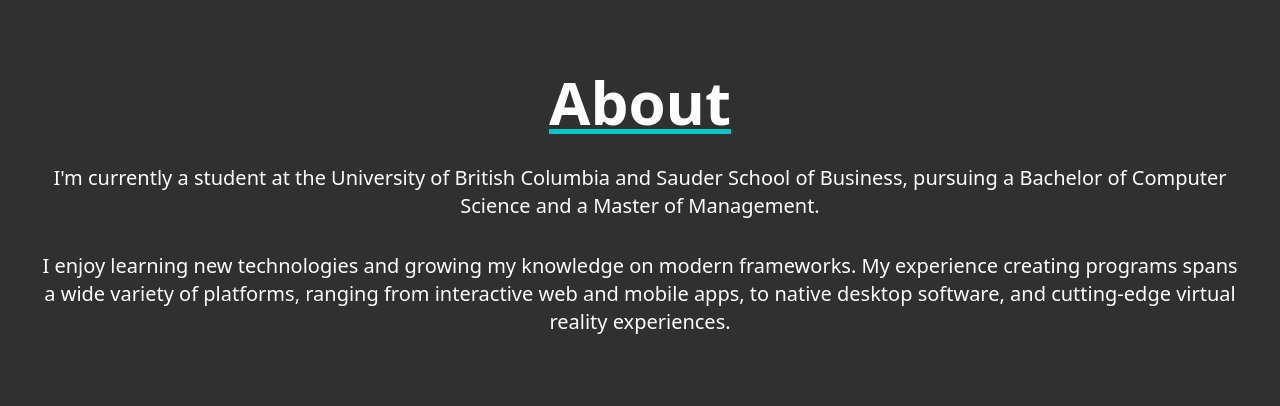
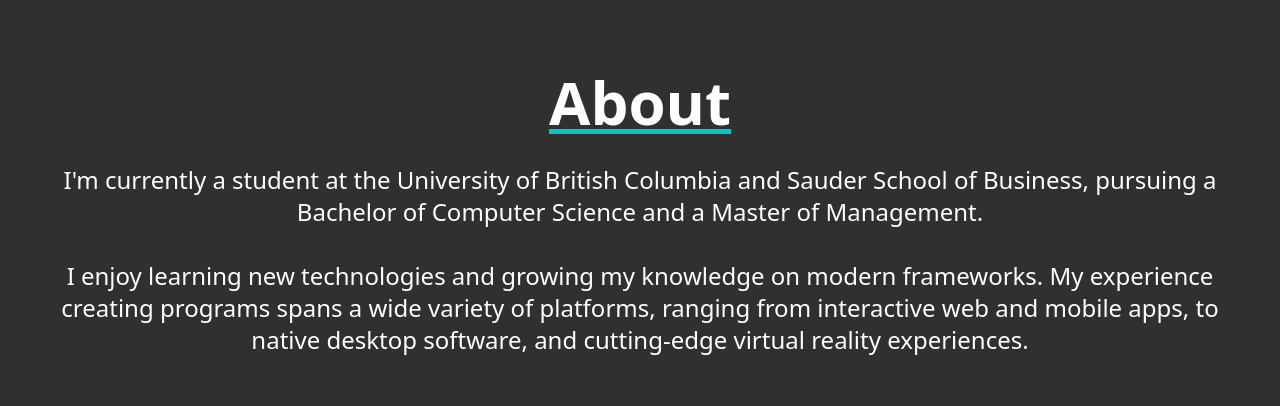
Before and after one commit to devmwang/personal-site, a Next.js app: page / in a window 1280 px wide. Shown: the part 840-1246 px from the top of the page. Built offline with nearby package versions, Linux system fonts and the light colour scheme; no server answers.

Commit message:
Adjusted text size in about

```diff
--- a/src/pages/index.tsx
+++ b/src/pages/index.tsx
@@ -106,10 +106,10 @@
                     <h1 className="text-5xl md:text-6xl leading-normal font-semibold text-white align-middle underline decoration-accent underline-offset-4 decoration-[5px]">
                         {"About"}
                     </h1>
-                    <p className="text-lg md:text-xl pt-1 md:pt-8 leading-normal font-normal text-white align-middle">
+                    <p className="text-lg md:text-2xl pt-1 md:pt-8 leading-normal font-normal text-white align-middle">
                         {"I'm currently a student at the University of British Columbia and Sauder School of Business, pursuing a Bachelor of Computer Science and a Master of Management."}
                     </p>
-                    <p className="text-lg md:text-xl pt-1 md:pt-8 leading-normal font-normal text-white align-middle">
+                    <p className="text-lg md:text-2xl pt-1 md:pt-8 leading-normal font-normal text-white align-middle">
                         {"I enjoy learning new technologies and growing my knowledge on modern frameworks. My experience creating programs spans a wide variety of platforms, ranging from interactive web and mobile apps, to native desktop software, and cutting-edge virtual reality experiences."}
                     </p>
                 </div>
```
